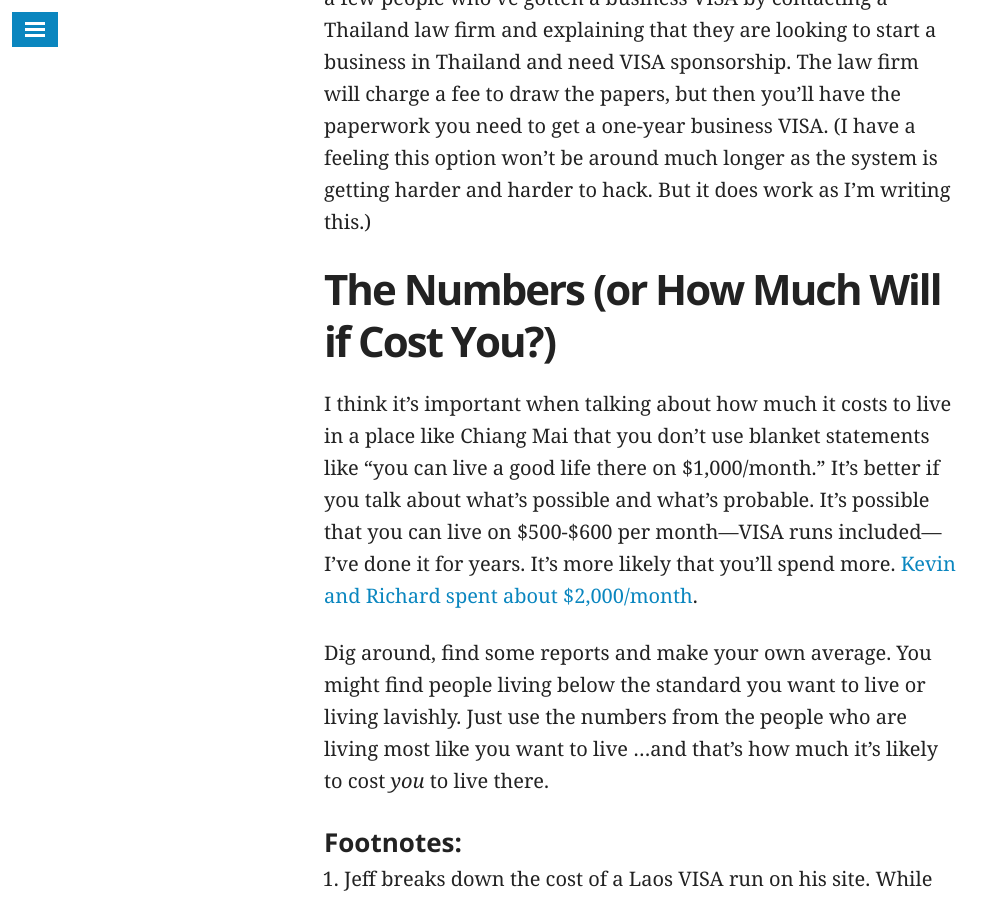
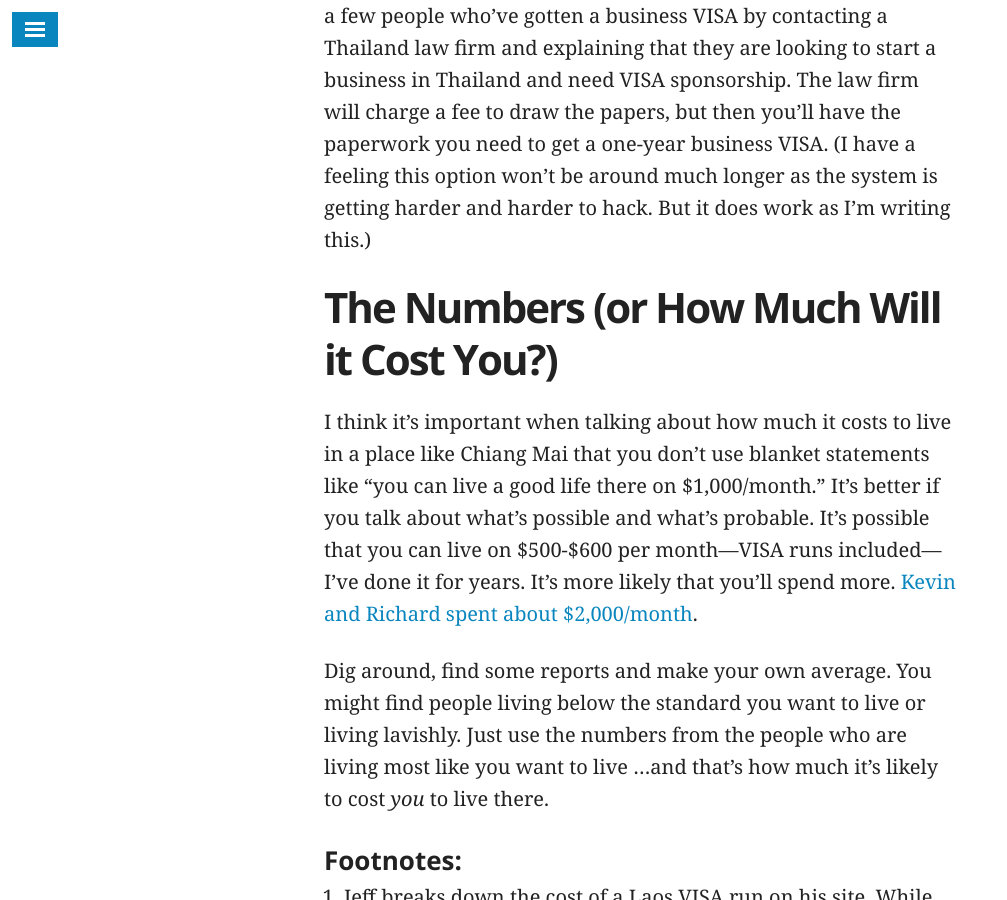
Before and after one commit to snowdj/bradonomics.github.io, a Jekyll site: the page built from _posts/2014-08-01-baseline-report.md, in a window 1280 px wide and 900 px high, scrolled down 6283 px. Shown: the whole window, without its empty margins (0-1007 px from the left). Built offline with Jekyll 4.4.1, drawn with Linux system fonts in a browser that asks for light colours; nearby versions of some CDN libraries.

Commit message:
Minor grammar update

```diff
--- a/_posts/2014-08-01-baseline-report.md
+++ b/_posts/2014-08-01-baseline-report.md
@@ -31,9 +31,9 @@ Also, this report is the expenses for two people. I found it difficult to list m
 The first six months I lived in Thailand I was renting a condo for 10,000 baht. It was owned by an English lady and she'd posted the details on the internet. It was near my university and available so I took it. Below are some photos:
 
 <figure class="one-third">
-  <img src="{{ site.url }}/images/baseline-report/Hillside-Condo-1.jpg" alt="Condo in Chiang Mai">
-  <img src="{{ site.url }}/images/baseline-report/Hillside-Condo-2.jpg" alt="Hillside Condo Chiang Mai">
-  <img src="{{ site.url }}/images/baseline-report/Hillside-Condo-3.jpg" alt="Hillside Payap Condo">
+  <a href="{{ site.url }}/images/baseline-report/Hillside-Condo-1.jpg"><img src="{{ site.url }}/images/baseline-report/Hillside-Condo-1.jpg" alt="Condo in Chiang Mai"></a>
+  <a href="{{ site.url }}/images/baseline-report/Hillside-Condo-2.jpg"><img src="{{ site.url }}/images/baseline-report/Hillside-Condo-2.jpg" alt="Hillside Condo Chiang Mai"></a>
+  <a href="{{ site.url }}/images/baseline-report/Hillside-Condo-3.jpg"><img src="{{ site.url }}/images/baseline-report/Hillside-Condo-3.jpg" alt="Hillside Payap Condo"></a>
 </figure>
 
 ### Cheaper Options
@@ -41,11 +41,11 @@ The first six months I lived in Thailand I was renting a condo for 10,000 baht.
 There are more expensive options and cheaper options. Below is a dormitory style room in an apartment building near Payap University. It's not the nicest place, but it does have air conditioning and a hot shower. A room like this will run about 2,300-2,800 per month.
 
 <figure class="one-half">
-  <img src="{{ site.url }}/images/baseline-report/Racha-1.jpg" alt="Racha Apartment">
-  <img src="{{ site.url }}/images/baseline-report/Racha-2.jpg" alt="Racha Condo">
+  <a href="{{ site.url }}/images/baseline-report/Racha-1.jpg"><img src="{{ site.url }}/images/baseline-report/Racha-1.jpg" alt="Racha Apartment"></a>
+  <a href="{{ site.url }}/images/baseline-report/Racha-2.jpg"><img src="{{ site.url }}/images/baseline-report/Racha-2.jpg" alt="Racha Condo"></a>
 </figure>
 <figure>
-  <img src="{{ site.url }}/images/baseline-report/Racha-3.jpg" alt="Dorm near Payap University">
+  <a href="{{ site.url }}/images/baseline-report/Racha-3.jpg"><img src="{{ site.url }}/images/baseline-report/Racha-3.jpg" alt="Dorm near Payap University"></a>
 </figure>
 
 I wrote a blog post when I was in university called [Dorm Alternatives: Condos & Houses](http://payapuniversity.blogspot.com/2010/12/dorm-alternatives-condos-houses.html). It holds up well even four years later. And, for single women, there are [Women Only Dorms](//payapuniversity.blogspot.com/2011/02/women-only-dorms-blessing-place.html) near the universities.
@@ -82,7 +82,7 @@ I hope the graph above is making sense by this point. But one thing to note abou
 
 What if you are working and don't have time for all this school business? You might be able to get a business VISA. I've spoken to a few people who've gotten a business VISA by contacting a Thailand law firm and explaining that they are looking to start a business in Thailand and need VISA sponsorship. The law firm will charge a fee to draw the papers, but then you'll have the paperwork you need to get a one-year business VISA. (I have a feeling this option won't be around much longer as the system is getting harder and harder to hack. But it does work as I'm writing this.)
 
-## The Numbers (or How Much Will if Cost You?)
+## The Numbers (or How Much Will it Cost You?)
 
 I think it's important when talking about how much it costs to live in a place like Chiang Mai that you don't use blanket statements like "you can live a good life there on $1,000/month." It's better if you talk about what's possible and what's probable. It's possible that you can live on $500-$600 per month---VISA runs included---I've done it for years. It's more likely that you'll spend more. [Kevin and Richard spent about $2,000/month](http://www.nichesitenomads.com/burn-rate-report-month-5-may-2014/).
 
```
